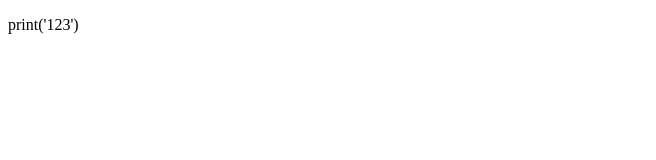
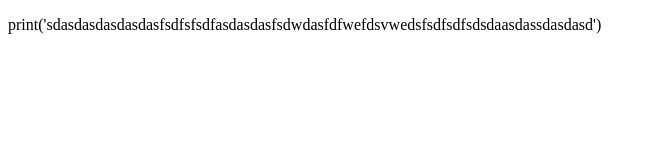
Before and after one commit to Ramzec1337/Ramzec1337.github.io, a plain HTML site: page index.html in a window 1280 px wide. Shown: the whole page, without its empty margins (0-656 px from the left). Drawn offline with Linux system fonts and the light colour scheme.

Commit message:
Update index.html

```diff
--- a/index.html
+++ b/index.html
@@ -5,6 +5,6 @@
 	<title></title>
 </head>
 <body>
-	<p>print('123')</p>
+	<p>print('sdasdasdasdasdasfsdfsfsdfasdasdasfsdwdasfdfwefdsvwedsfsdfsdfsdsdaasdassdasdasd')</p>
 </body>
 </html>
```
